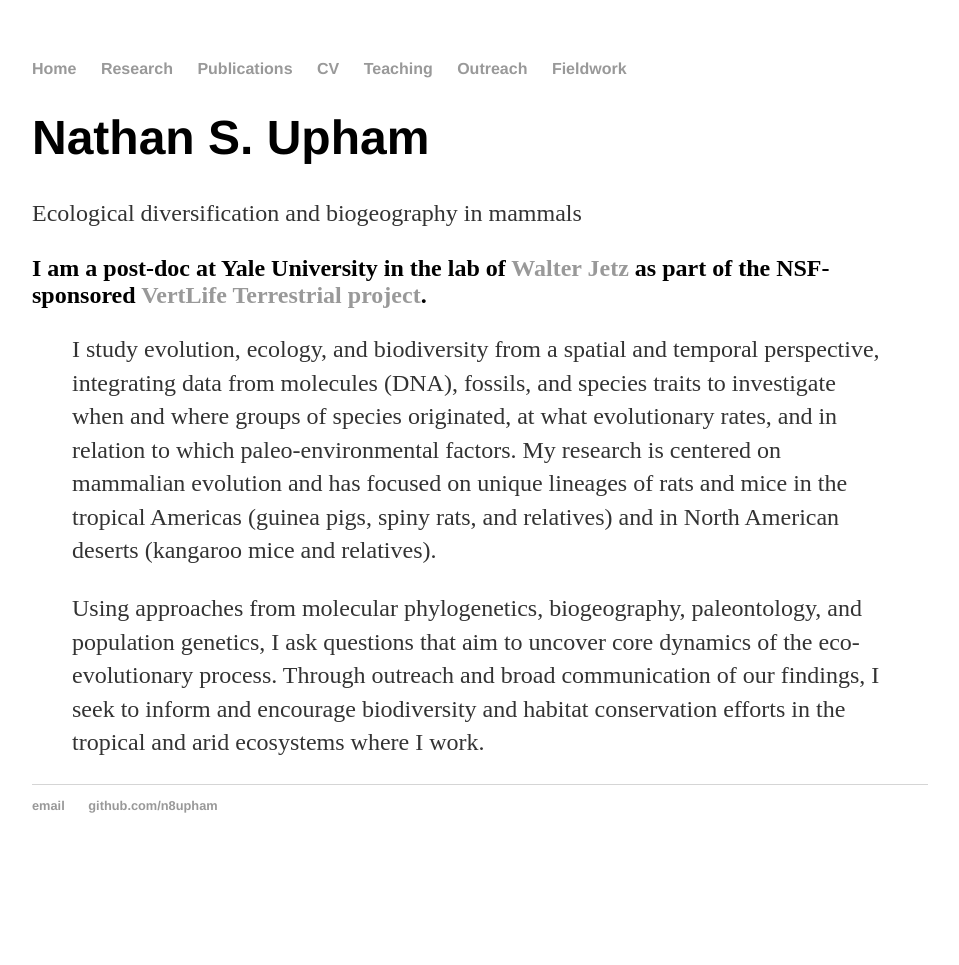
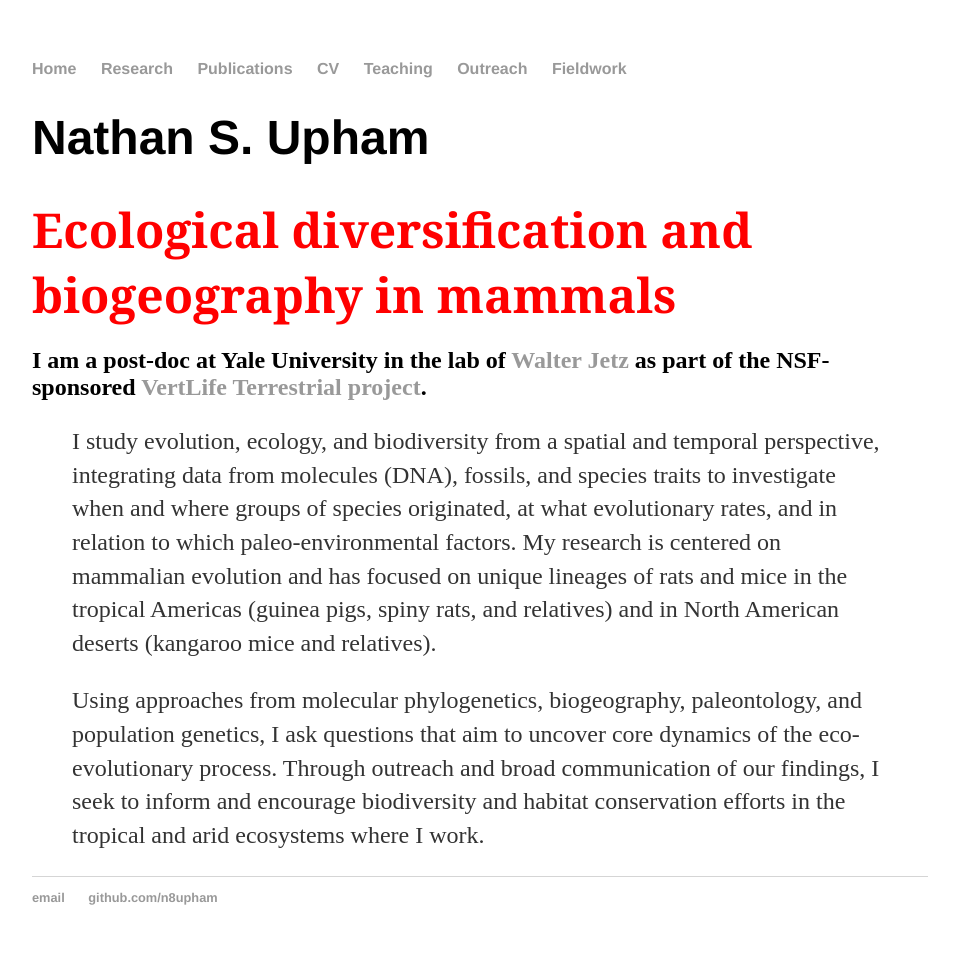
Before and after one commit to n8upham/n8upham.github.io, a Jekyll site: the page built from index.md, in a window 1280 px wide. Shown: the whole page, without its empty margins (160-1119 px from the left). Built offline with Jekyll 4.4.1, drawn with Linux system fonts in a browser that asks for light colours; before the commit the page ends 900 px from its top, so only the background shows below that.

Commit message:
Update index.md

```diff
--- a/index.md
+++ b/index.md
@@ -3,7 +3,8 @@ layout: default
 title: Nate Upham, Home
 ---
 # **Nathan S. Upham**
-Ecological diversification and biogeography in mammals
+
+## <span style="color:red; font-family:Georgia; font-size:2em;">Ecological diversification and biogeography in mammals</span>
 
 ## I am a post-doc at Yale University in the lab of [Walter Jetz](http://jetzlab.yale.edu/) as part of the NSF-sponsored [VertLife Terrestrial project](http://vertlife.org/).
 
```
